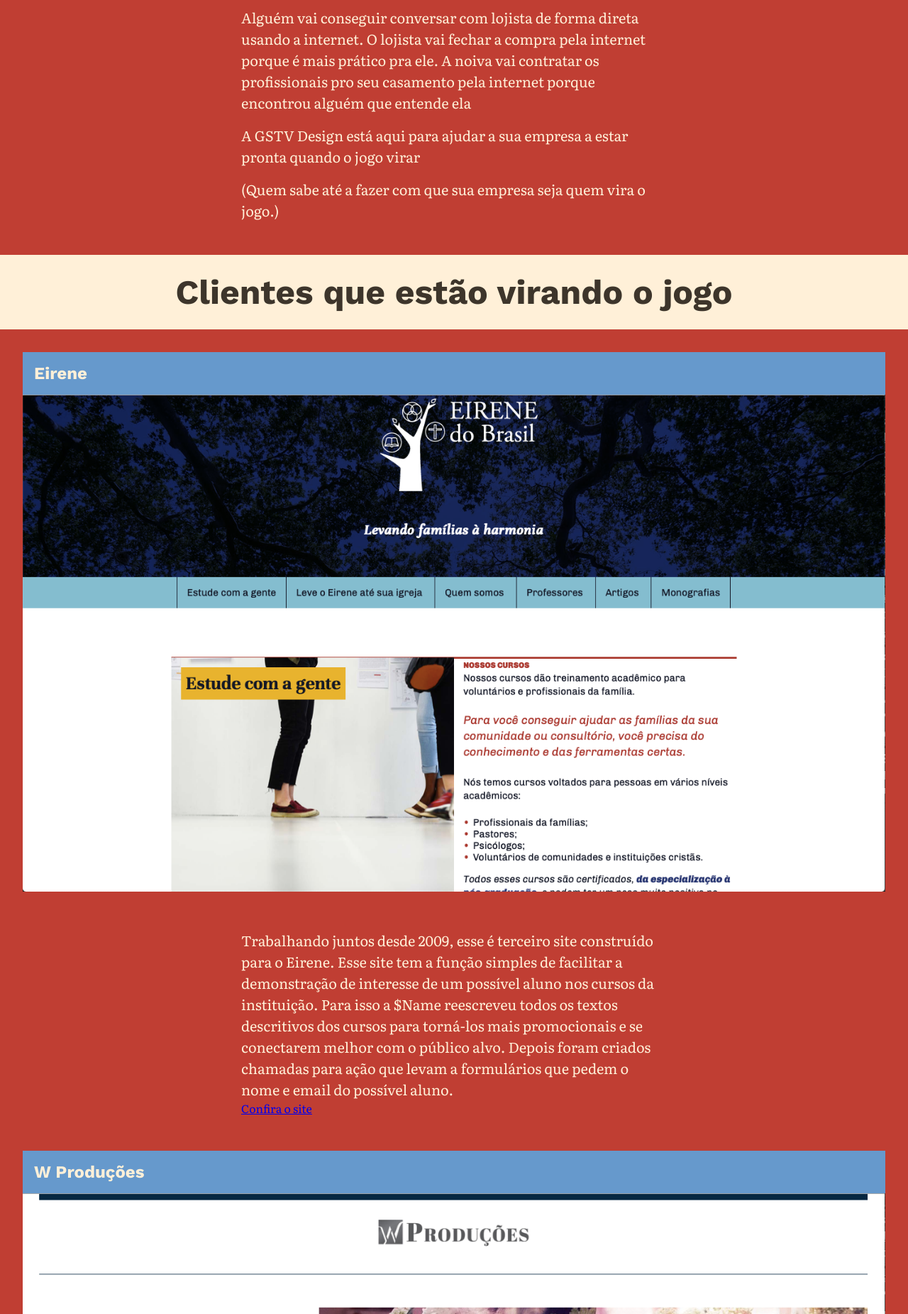
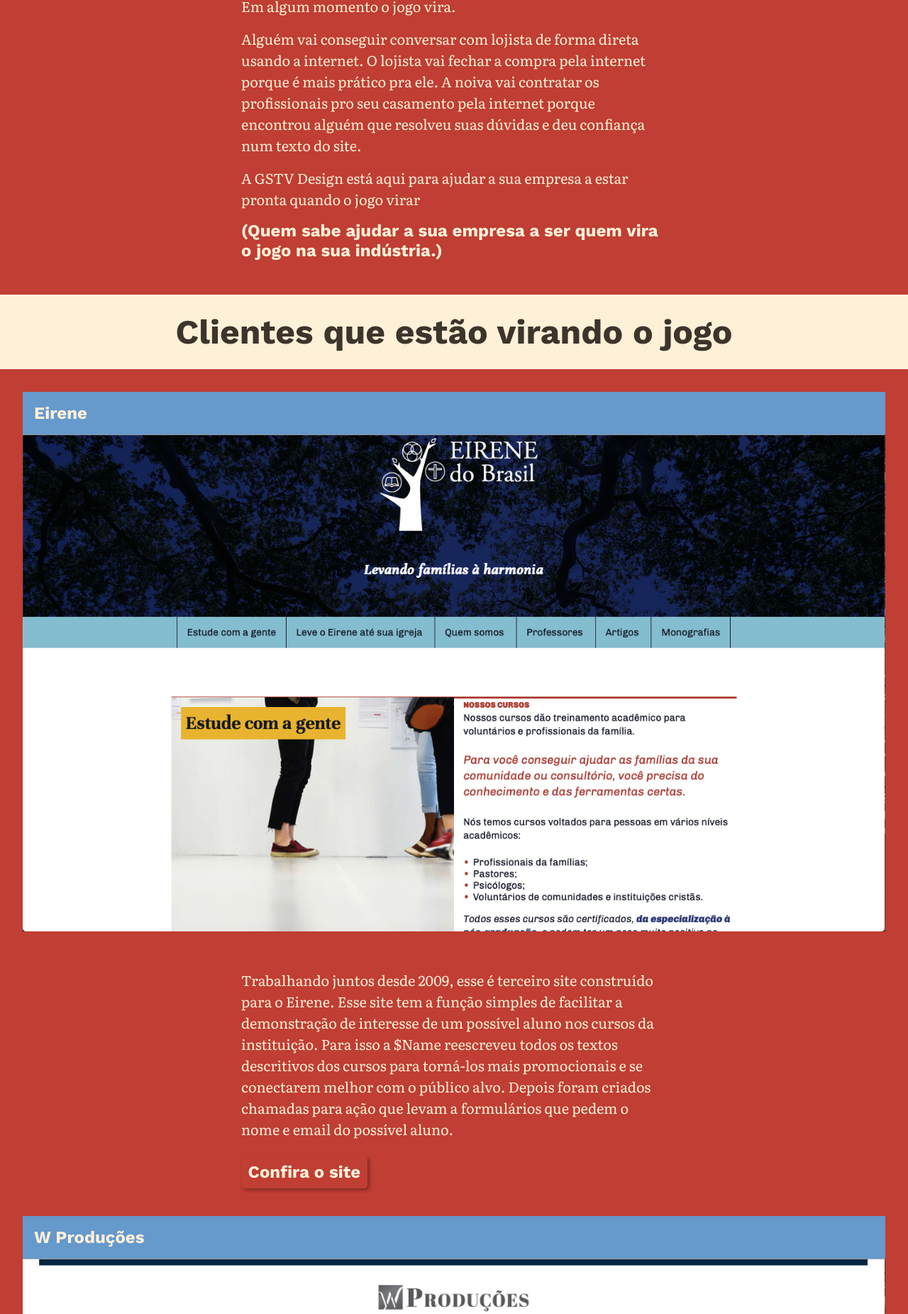
Before and after one commit to gstvdesign/novo_benefi, a Gatsby site: page / in a window 1280 px wide. Shown: the part 949-2800 px from the top of the page at 71% size. Built offline with nearby package versions, Linux system fonts and the light colour scheme; Gatsby itself is replaced by a stand-in of ours.

Commit message:
New button

```diff
--- /dev/null
+++ b/src/components/button.js
@@ -0,0 +1,4 @@
+import React from "react"
+import buttonStyles from "./button.module.css"
+
+export default props =>	<a className={buttonStyles.button} href={props.buttonLink}>Confira o site</a>
--- /dev/null
+++ b/src/components/button.module.css
@@ -0,0 +1,19 @@
+.button {
+	color: var(--vanilla);
+	background: var(--red);
+	padding: .6rem;
+	box-shadow: 3px 3px 5px rgba(0, 0, 0, .3);
+	margin-top: 3rem;
+	border-radius: 5px;
+	transition: ease all .5s;
+	cursor: pointer;
+	font-family: 'Work Sans', sans-serif;
+	font-size: 1.5rem;
+	font-weight: bold;
+	text-decoration: none;
+}
+
+.button:hover {
+	background: var(--blue);
+	box-shadow: 3px 3px 5px rgba(0, 0, 0, 0);
+}
--- a/src/components/header.js
+++ b/src/components/header.js
@@ -5,11 +5,11 @@
 	<div>
 		<img src="logo.png" alt=""/>
 		<Value valueText="Eu contruo sites para empresas que já tem ferramentas de vendas ou identidades visuais e querem usar a internet para melhorar a venda." />
-		<p>Existem indústrias que a internet ainda não chegou.</p>
-		  <p>A indústria moveleira que ainda funciona através do modelo <strong>Fábrica > Catálogo impresso > Representante de venda > Lojista</strong>, ou a indústria de casamentos em que os fornecedores (decoradores, cerimoniais, doceiras, conviteiras) ou não estão na internet ou estão de forma ineficiente</p>
-		  <p>Em algum momento o jogo vira.</p>
-		  <p>Alguém vai conseguir conversar com lojista de forma direta usando a internet. O lojista vai fechar a compra pela internet porque é mais prático pra ele. A noiva vai contratar os profissionais pro seu casamento pela internet porque encontrou alguém que entende ela</p>
-		  <p>A GSTV Design está aqui para ajudar a sua empresa a estar pronta quando o jogo virar</p>
-		  <p>(Quem sabe até a fazer com que sua empresa seja quem vira o jogo.)</p>
+		<p>Existem indústrias onde a internet ainda não chegou.</p>
+	  <p>A indústria moveleira que ainda funciona através do modelo <strong>Fábrica > Catálogo impresso > Representante de venda > Lojista</strong>, ou a indústria de casamentos em que os fornecedores (decoradores, cerimoniais, doceiras, conviteiras) ou não estão na internet ou estão de forma ineficiente, enquanto as são super ativas.</p>
+	  <p>Em algum momento o jogo vira.</p>
+	  <p>Alguém vai conseguir conversar com lojista de forma direta usando a internet. O lojista vai fechar a compra pela internet porque é mais prático pra ele. A noiva vai contratar os profissionais pro seu casamento pela internet porque encontrou alguém que resolveu suas dúvidas e deu confiança num texto do site.</p>
+	  <p>A GSTV Design está aqui para ajudar a sua empresa a estar pronta quando o jogo virar</p>
+	  <h2>(Quem sabe ajudar a sua empresa a ser quem vira o jogo na sua indústria.)</h2>
 	</div>
 )
--- a/src/pages/client.module.css
+++ b/src/pages/client.module.css
@@ -6,3 +6,7 @@
 	background: var(--blue);
 	padding: 1rem;
 }
+
+.text {
+	margin-bottom: 2rem;
+}
--- a/src/pages/index.js
+++ b/src/pages/index.js
@@ -2,6 +2,7 @@
 import Header from "../components/header"
 import Article from "../components/article"
 import clientStyles from "./client.module.css"
+import Button from "../components/button"
 import Container from "../components/container"
 
 const Client = props => (
@@ -11,8 +12,8 @@
 			<img src={props.img} alt="" />
 		</div>
 		<Article>
-			<p>{props.job}</p>
-			<a href={props.link}>Confira o site</a>
+			<p className={clientStyles.text}>{props.job}</p>
+			<Button buttonLink={props.link}/>
 		</Article>
 	</div>
 )
--- a/src/styles/global.css
+++ b/src/styles/global.css
@@ -18,6 +18,7 @@
 
 h1, h2, h3, h4, h5 {
 	font-family: 'Work Sans', sans-serif;
+	margin-top: 1rem;
 }
 
 h1 {
```
